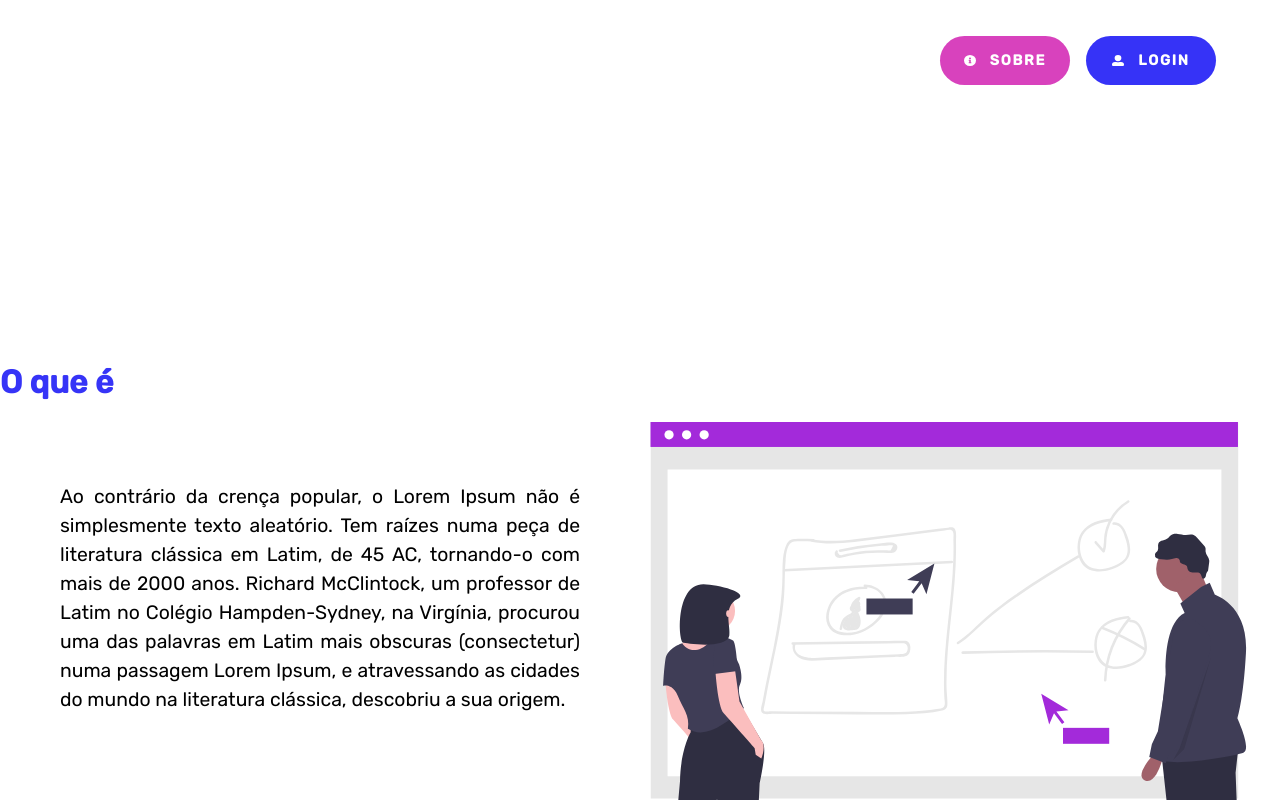
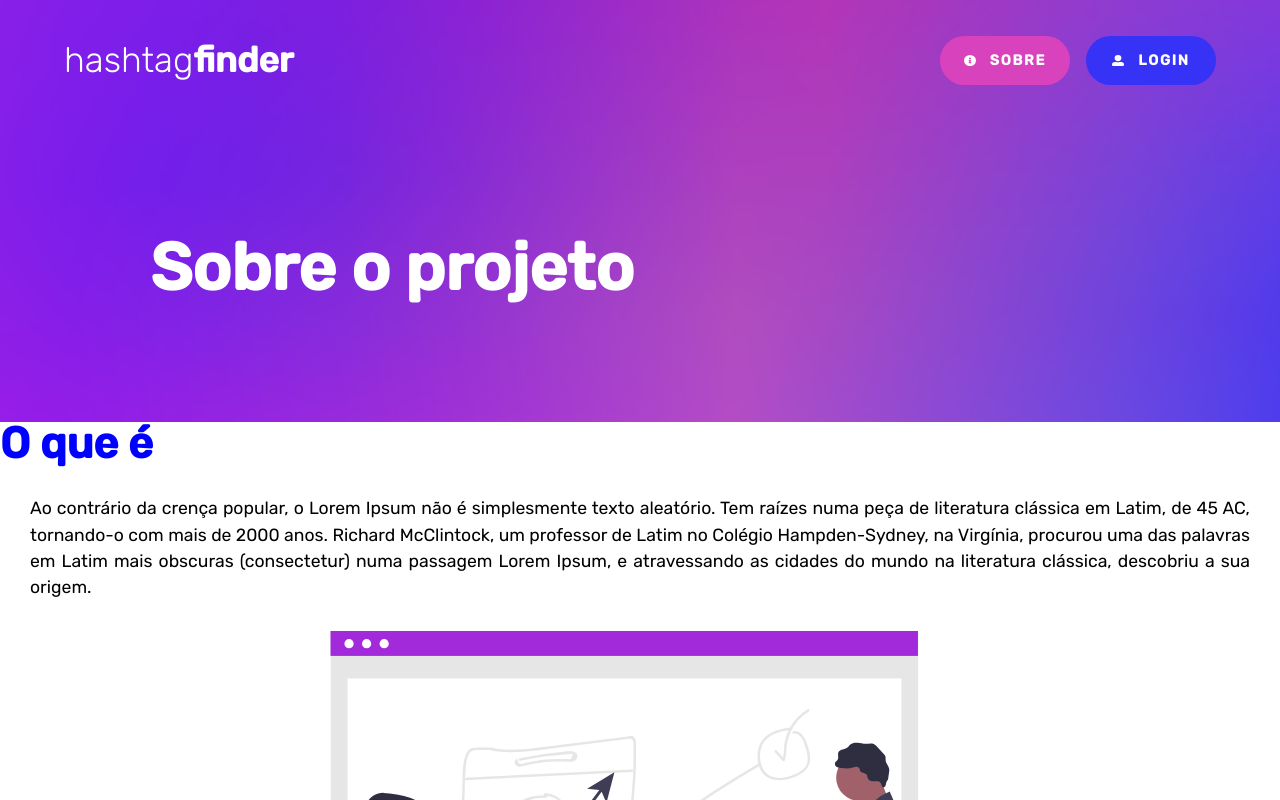
Before and after one commit to EdiJunior88/Projeto-hashtagFinder, a React (Create React App) app in the folder hashtagfinder/: page /sobre in a window 1280 px wide. Shown: the top 800 px of the page. Built offline with nearby package versions, Linux system fonts and the light colour scheme.

Commit message:
Atualização da página SOBRE - Estilização padrão das tags e do CSS Sobre como Sobre.module.css - Atualizações nos padrões de cores - Inserção dos componentes CABEÇALHO e RODAPÉ - Estilização do background do título Sobre

```diff
--- a/hashtagfinder/src/paginas/sobre/sobre.css
+++ b/hashtagfinder/src/paginas/sobre/Sobre.module.css
@@ -1,48 +1,38 @@
-@import url(../../../src/css/global.css);
-
-header {
-}
 .titulo {
   margin-top: 150px;
   margin-bottom: 75px;
 }
-h1 {
+
+.fundo {
+  background: url(../../../src/imagens/sobre/about-bg.jpg);
+  background-size: cover;
+  background-repeat: no-repeat;
+  width: 100%;
+  height: 422px;
+}
+
+.tituloTexto {
   font-size: 4.1em;
   font-weight: bold;
   margin-left: 150px;
 }
 
-.fundo {
-  background: url(../../../src/imagens/sobre/about-bg.jpg);
-  /* background-size: cover; */
-  background-repeat: no-repeat;
-  width: 100%;
-  height: 102px;
-}
-
-h2 {
-  font-size: 2em;
+.subtituloTexto {
+  font-size: 2.7em;
   font-weight: bold;
-  color: var(--cor-texto-descricao-galeria);
+  color: blue;
 }
 
 .artigo {
-  background: white;
-  display: grid;
-  grid-template-columns: 1fr 1fr;
-  grid-template-rows: 10vh ;
-  grid-template-areas:
-    'subtitulo subtitulo'
-    'bloco-paragrafo bloco-imagem';
-}
-.subtitulo {
   display: flex;
+  flex-direction: row;
+  flex-wrap: wrap;
+  justify-content: center;
   align-items: center;
-  grid-area: subtitulo;
 }
 
-.bloco-paragrafo,
-p {
+.blocoParagrafoTexto,
+.informacaoMembrosTexto {
   padding: 30px;
   grid-area: bloco-paragrafo;
   text-align: justify;
@@ -52,7 +42,7 @@ p {
   font-weight: 400;
 }
 
-.bloco-imagem {
+.blocoImagem {
   text-align: center;
   grid-area: bloco-imagem;
 }
@@ -61,19 +51,20 @@ p {
   display: grid;
   margin-top: 420px;
   grid-template-columns: 1fr 1fr 1fr 1fr 1fr;
-  grid-template-rows: 50vh  ;
+  grid-template-rows: 50vh;
   grid-template-areas:
     'subtitulo2 '
     'membros';
-    gap: 20px;
+  gap: 20px;
 }
+
 .subtitulo2 {
   display: flex;
   align-items: center;
   grid-area: subtitulo2;
 }
-.membros{
 
+.membros {
   border: 1px solid var(--cor-borda-twitter);
   border-radius: 15px;
   box-shadow: 0px 5px 10px var(--cor-sombra-twitter);
--- a/hashtagfinder/src/paginas/sobre/sobre.jsx
+++ b/hashtagfinder/src/paginas/sobre/sobre.jsx
@@ -1,133 +1,126 @@
 import React from 'react';
 import Cabecalho from '../../componentes/cabecalho/cabecalho';
-import { Link } from 'react-router-dom';
-import '../../paginas/sobre/sobre.css';
+import styles from '../../paginas/sobre/Sobre.module.css';
 import Figura from '../../imagens/icones/about-illustration.svg';
 import Perfil from '../../imagens/foto-perfil/foto.jpg';
 import IconeGitHub from '../../imagens/icones/icon-github.svg';
 import IconeEmail from '../../imagens/icones/icon-envelope.svg';
 import IconeLikedIn from '../../imagens/icones/icon-linkedin.svg';
+import Rodape from '../../componentes/rodape/rodape';
 
 const Sobre = () => {
   return (
-    <div className='Sobre'>
-      <header>
+    <div className={styles.sobre}>
+      <header className={styles.fundo}>
         <Cabecalho />
-        <div className='titulo'>
-          <h1>Sobre o projeto</h1>
+        <div className={styles.titulo}>
+          <h1 className={styles.tituloTexto}>Sobre o projeto</h1>
         </div>
-
-        {/* <div class="fundo"> */}
-        {/* <Link to="/">retornar a página inicial</Link> */}
-        {/* </div> */}
       </header>
 
       <main>
-        <section class='artigo'>
-          <div class='subtitulo'>
-            <h2>O que é</h2>
-          </div>
+        <section className={styles.artigo}>
+          <div className={styles.subtitulo}>
+            <h2 className={styles.subtituloTexto}>O que é</h2>
 
-          <div class='bloco-paragrafo'>
-            <p>
+            <div className={styles.blocoParagrafo}>
+              <p className={styles.blocoParagrafoTexto}>
                 Ao contrário da crença popular, o Lorem Ipsum não é simplesmente
                 texto aleatório. Tem raízes numa peça de literatura clássica em
                 Latim, de 45 AC, tornando-o com mais de 2000 anos. Richard
                 McClintock, um professor de Latim no Colégio Hampden-Sydney, na
                 Virgínia, procurou uma das palavras em Latim mais obscuras
-              (consectetur) numa passagem Lorem Ipsum, e atravessando as cidades
-              do mundo na literatura clássica, descobriu a sua origem.
+                (consectetur) numa passagem Lorem Ipsum, e atravessando as
+                cidades do mundo na literatura clássica, descobriu a sua origem.
               </p>
             </div>
-          <div class='bloco-imagem'>
+          </div>
+
+          <div className={styles.blocoImagem}>
             <img src={Figura} alt='illustration'></img>
           </div>
         </section>
       </main>
 
-      <section class='quemSomos'>
-        <div class='subtitulo2'>
+      <section className={styles.quemSomos}>
+        <div className={styles.subtitulo2}>
           <h2>Quem Somos</h2>
         </div>
 
-        <div className='membros'>
+        <div className={styles.membros}>
           <img src={Perfil} alt='foto' />
-          <div class='informacaoMembros'>
+          <div className={styles.informacaoMembros}>
             <h3>Edivaldo Reis</h3>
-            <p>
+            <p className={styles.informacaoMembrosTexto}>
               O Lorem Ipsum é um texto modelo da indústria tipográfica e de
               impressão. O Lorem Ipsum tem vindo a ser o texto padrão usado por
               estas indústrias desde o ano de 1500, quando uma misturou os
               caracteres de um texto para criar um espécime de livro.
             </p>
           </div>
-          <div class='containerIcones'>
-            <img src={IconeGitHub} alt='icone' className='icones'>
-              {/* <a href="http://" target="_blank"></a> */}
-            </img>
-            <img src={IconeEmail} alt='icone' className='icones'></img>
-            <img src={IconeLikedIn} alt='icone' className='icones'></img>
+          <div className={styles.containerIcones}>
+            <img src={IconeGitHub} alt='icone' className={styles.icones}></img>
+            <img src={IconeEmail} alt='icone' className={styles.icones}></img>
+            <img src={IconeLikedIn} alt='icone' className={styles.icones}></img>
           </div>
         </div>
 
-        <div className='membros'>
+        <div className={styles.membros}>
           <img src={Perfil} alt='foto' />
-          <div class='informacaoMembros'>
+          <div className={styles.informacaoMembros}>
             <h3>Sarah Rúbia</h3>
-            <p>
+            <p className={styles.informacaoMembrosTexto}>
               O Lorem Ipsum é um texto modelo da indústria tipográfica e de
               impressão. O Lorem Ipsum tem vindo a ser o texto padrão usado por
               estas indústrias desde o ano de 1500, quando uma misturou os
               caracteres de um texto para criar um espécime de livro.
             </p>
           </div>
-          <div class='containerIcones'>
-            <img src={IconeGitHub} alt='icone' className='icones'></img>
-            <img src={IconeEmail} alt='icone' className='icones'></img>
-            <img src={IconeLikedIn} alt='icone' className='icones'></img>
+          <div className={styles.containerIcones}>
+            <img src={IconeGitHub} alt='icone' className={styles.icones}></img>
+            <img src={IconeEmail} alt='icone' className={styles.icones}></img>
+            <img src={IconeLikedIn} alt='icone' className={styles.icones}></img>
           </div>
         </div>
 
-        <div className='membros'>
+        <div className={styles.membros}>
           <img src={Perfil} alt='foto' />
-          <div class='informacaoMembros'>
+          <div className={styles.informacaoMembros}>
             <h3>Anderson Nascimento</h3>
-            <p>
+            <p className={styles.informacaoMembrosTexto}>
               O Lorem Ipsum é um texto modelo da indústria tipográfica e de
               impressão. O Lorem Ipsum tem vindo a ser o texto padrão usado por
               estas indústrias desde o ano de 1500, quando uma misturou os
               caracteres de um texto para criar um espécime de livro.
             </p>
           </div>
-          <div class='containerIcones'>
-            <img src={IconeGitHub} alt='icone' className='icones'></img>
-            <img src={IconeEmail} alt='icone' className='icones'></img>
-            <img src={IconeLikedIn} alt='icone' className='icones'></img>
+          <div className={styles.containerIcones}>
+            <img src={IconeGitHub} alt='icone' className={styles.icones}></img>
+            <img src={IconeEmail} alt='icone' className={styles.icones}></img>
+            <img src={IconeLikedIn} alt='icone' className={styles.icones}></img>
           </div>
         </div>
 
-        <div className='membros'>
+        <div className={styles.membros}>
           <img src={Perfil} alt='foto' />
-          <div class='informacaoMembros'>
+          <div className={styles.informacaoMembros}>
             <h3>Washington Santos</h3>
-            <p>
+            <p className={styles.informacaoMembrosTexto}>
               O Lorem Ipsum é um texto modelo da indústria tipográfica e de
               impressão. O Lorem Ipsum tem vindo a ser o texto padrão usado por
               estas indústrias desde o ano de 1500, quando uma misturou os
               caracteres de um texto para criar um espécime de livro.
             </p>
           </div>
-          <div class='containerIcones'>
-            <img src={IconeGitHub} alt='icone' className='icones'></img>
-            <img src={IconeEmail} alt='icone' className='icones'></img>
-            <img src={IconeLikedIn} alt='icone' className='icones'></img>
+          <div className={styles.containerIcones}>
+            <img src={IconeGitHub} alt='icone' className={styles.icones}></img>
+            <img src={IconeEmail} alt='icone' className={styles.icones}></img>
+            <img src={IconeLikedIn} alt='icone' className={styles.icones}></img>
           </div>
         </div>
       </section>
 
-      <footer>
-        <span>Newtab Academy &copy; 2022</span>
-      </footer>
+      <Rodape />
     </div>
   );
 };
```
Lines whose indentation alone changed are shown as unchanged.
